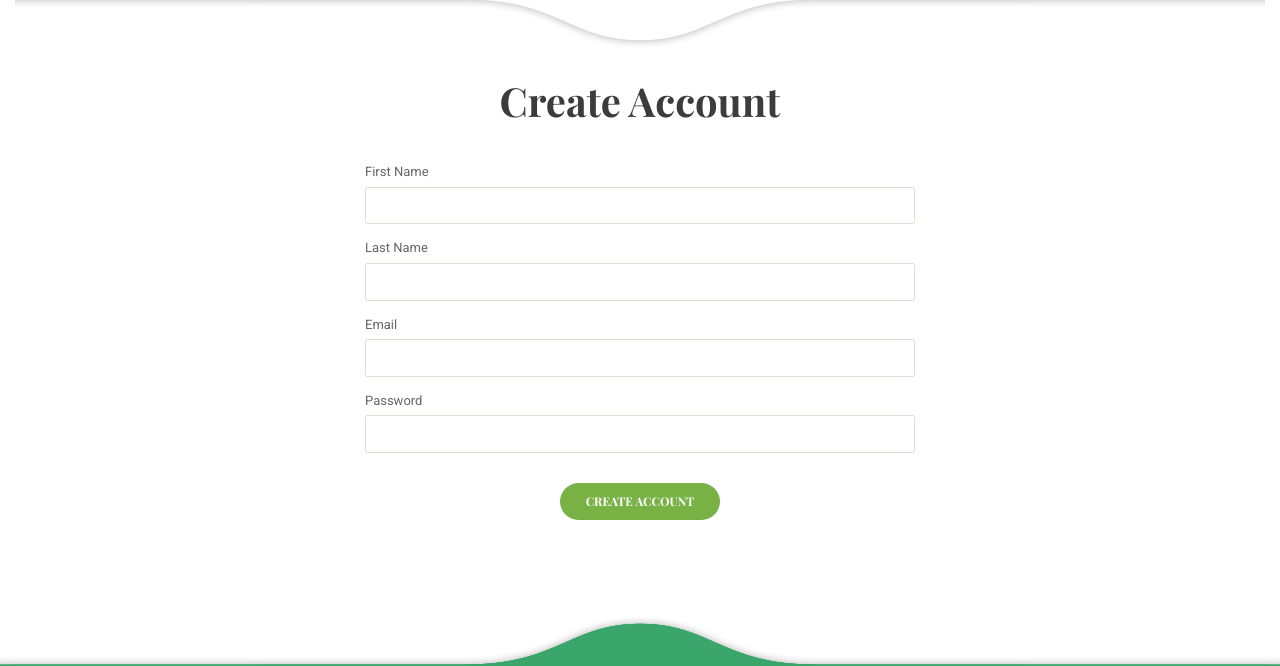
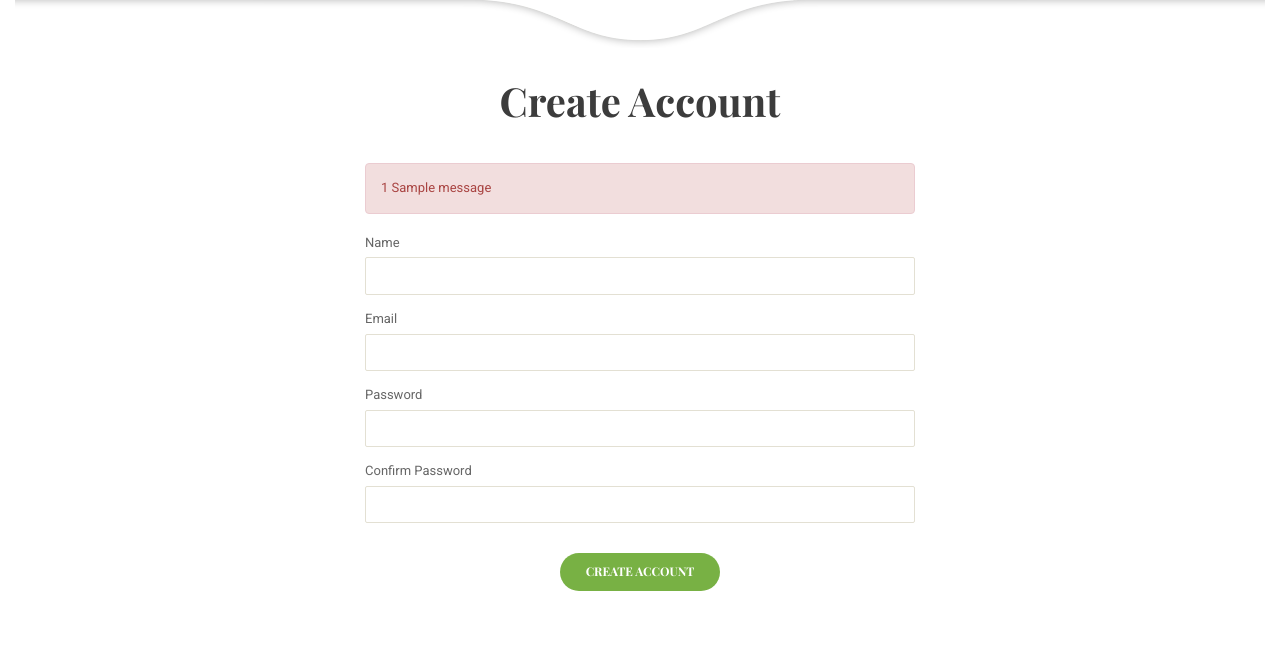
Before and after one commit to zahidhasanmilu/CIT-ECOM-PROJECT, a Django app: template templates/Account/user-register.html in a window 1280 px wide. Shown: the part 120-786 px from the top of the page. Run offline with Django 4.2, Linux system fonts and the light colour scheme; the template is opened without the code that fills it, so the values that code supplies are empty; one stand-in notice (Sample message) is shown; some libraries are stand-ins or nearby versions; some web fonts are replaced.

Commit message:
initial commit

```diff
--- a/Account/urls.py
+++ b/Account/urls.py
@@ -1,10 +1,10 @@
 from django.urls import path
 from .import views
-from Account.views import HomeView,LoginView,ContactUsView,AboutView
+from Account.views import HomeView,ContactUsView,AboutView
 
 urlpatterns = [
     path('', HomeView.as_view(), name="home"),
-    path('login_here/', LoginView.as_view(), name='login'),
+    path('login_here/', views.signin, name='login'),
     path('register_here/', views.signup, name='register'),
     path('About_Us/', AboutView.as_view(), name='aboutus'),
     path('Contact_Us/', ContactUsView.as_view(), name='contactus'),
--- a/templates/Account/index.html
+++ b/templates/Account/index.html
@@ -15,6 +15,7 @@ Home Page
     </form>
 </div>
 {% endblock search %}
+
 
 
 <!-- Body Block  -->
--- a/templates/Account/user-register.html
+++ b/templates/Account/user-register.html
@@ -22,26 +22,35 @@
 				<div class="block-title">
 					<h2 class="title"><span>Create Account</span></h2>
 				</div>
-
-				<form action="#" method="post" enctype="multipart/form-data">
+					{% if messages %}
+						<ul class="messages">
+  					    {% for message in messages %}
+						<div class="alert alert-danger" role="alert">
+							{{ forloop.counter }} {{ message }}
+						  </div>
+    					{% endfor %}
+						</ul>
+					{% endif %}
+				<form method="post" enctype="multipart/form-data">
+					{% csrf_token %}
 					<div class="form-group">
-						<label>First Name</label>
-						<input type="text" value="" name="first_name">
-					</div>
-
-					<div class="form-group">
-						<label>Last Name</label>
-						<input type="text" value="" name="last_name">
+						<label>Name</label>
+						<input type="text" required value="" name="name">
 					</div>
 
 					<div class="form-group">
 						<label>Email</label>
-						<input type="email" value="" name="email">
+						<input type="email" required value="" name="email">
 					</div>
 
 					<div class="form-group">
 						<label>Password</label>
-						<input type="password" value="" name="password">
+						<input type="password" required value="" name="password">
+					</div>
+
+					<div class="form-group">
+						<label>Confirm Password</label>
+						<input type="password" required value="" name="password1">
 					</div>
 
 					<div class="form-group text-center">
```
Also changed, not shown: Account/views.py (+28 -9 lines), templates/Account/user-login.html (+3 -5 lines), db.sqlite3.
